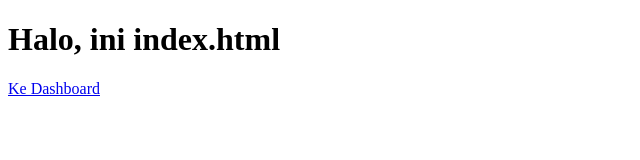
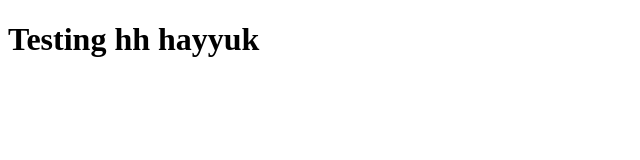
Before and after one commit to XKaze444/vaeltest, a plain HTML site: page index.html in a window 1280 px wide. Shown: the whole page, without its empty margins (0-640 px from the left). Drawn offline with Linux system fonts and the light colour scheme.

Commit message:
Update index.html

```diff
--- a/index.html
+++ b/index.html
@@ -2,10 +2,10 @@
 <html lang="id">
 <head>
   <meta charset="UTF-8">
-  <title>Halaman Utama</title>
+  <title>Vael Ganteng</title>
 </head>
 <body>
-  <h1>Halo, ini index.html</h1>
-  <a href="dashboard.html">Ke Dashboard</a>
+  <h1>Testing hh hayyuk</h1>
+
 </body>
 </html>
```
